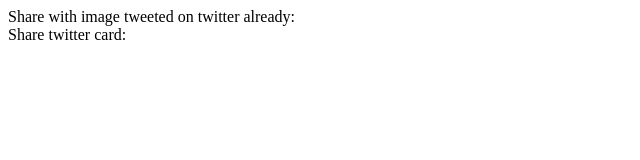
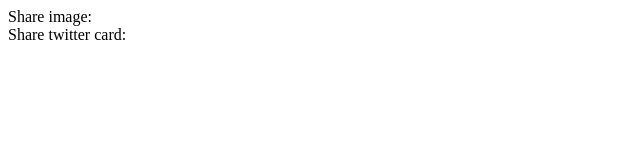
Before and after one commit to aramyangeorge/test, a plain HTML site: page index.html in a window 1280 px wide. Shown: the whole page, without its empty margins (0-640 px from the left). Drawn offline with Linux system fonts and the light colour scheme.

Commit message:
first commit

```diff
--- a/index.html
+++ b/index.html
@@ -25,7 +25,7 @@
 	<meta name="twitter:domain" content="https://araido.io/">
 </head>
 <body>
-Share with image tweeted on twitter already:
+Share image:
 <a href="https://twitter.com/intent/tweet?text=test%20https://pic.twitter.com/SHDTsjnMxa" target="_blank" class="twitter-share-button" > </a>
 <br>
 Share twitter card:
```
